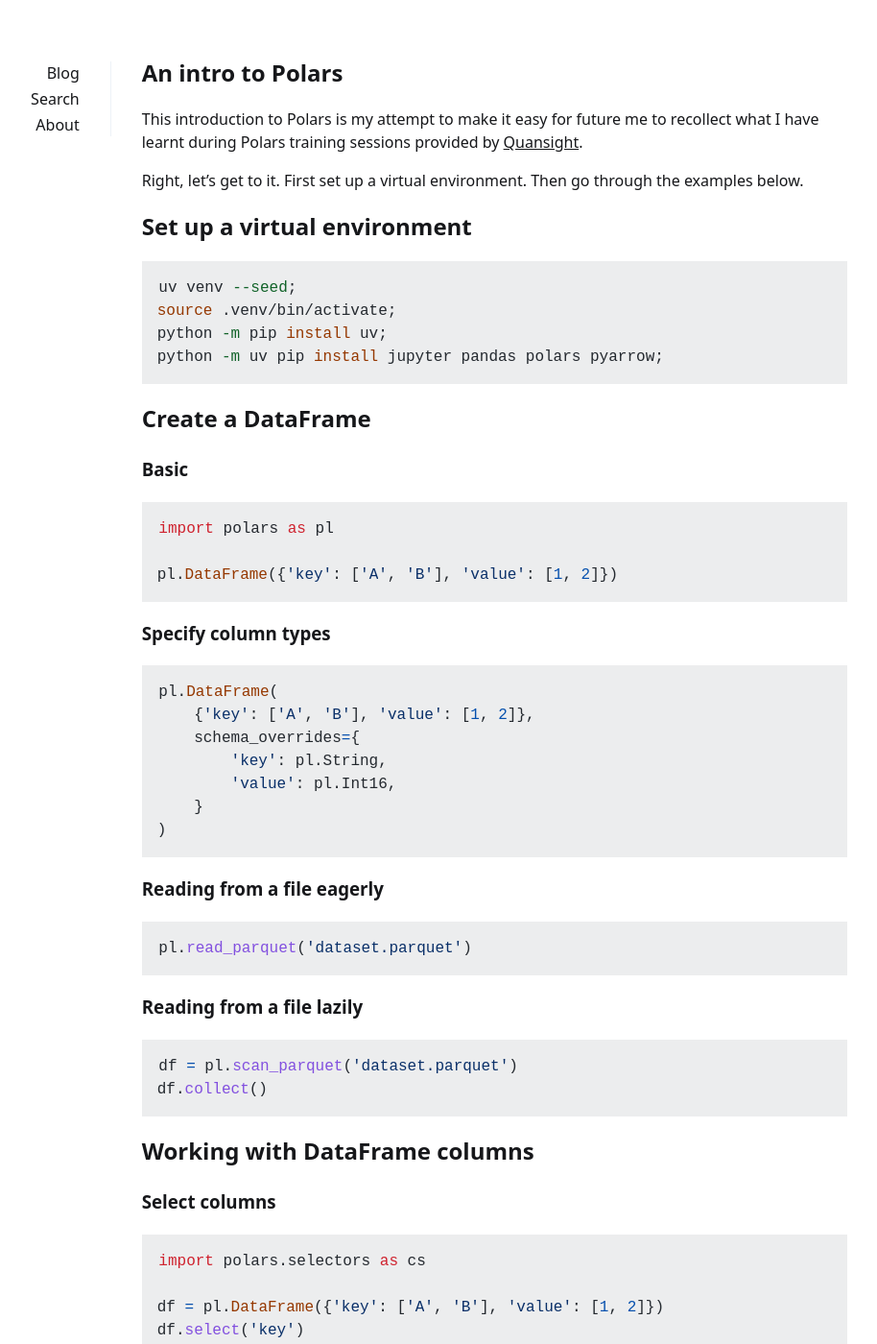
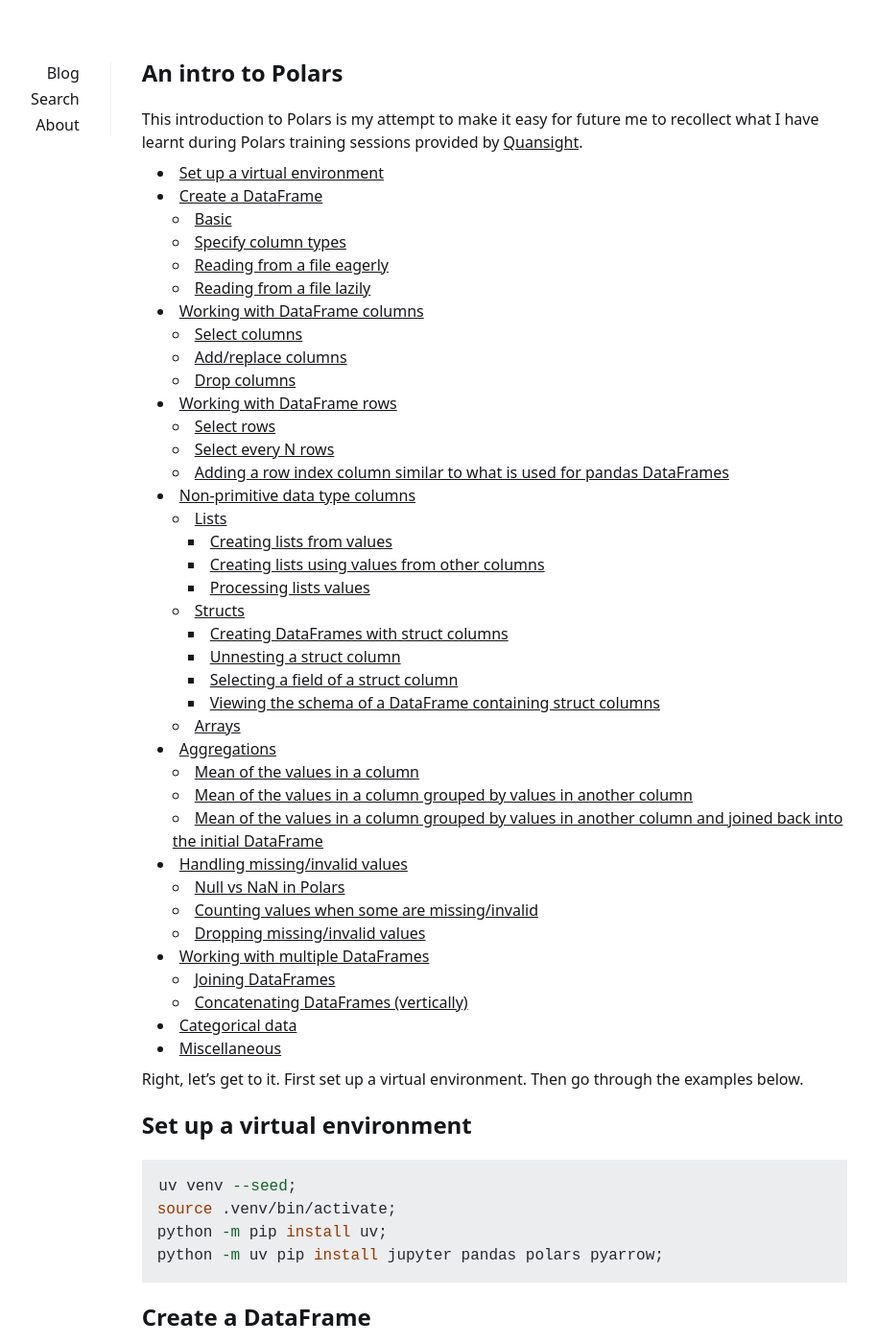
Before and after one commit to ovidiuparvu/ovidiuparvu.github.io, a Jekyll site: the page built from _posts/2025-03-29-an-intro-to-polars.md, in a window 1280 px wide and 1400 px high. Shown: the whole window at 96% size, without its empty margins (205-1119 px from the left). Built offline with Jekyll 4.4.1, drawn with Linux system fonts in a browser that asks for light colours.

Commit message:
Add post on how to generate ToC for md file

````diff
--- a/_posts/2025-03-29-an-intro-to-polars.md
+++ b/_posts/2025-03-29-an-intro-to-polars.md
@@ -6,6 +6,45 @@ tags: [polars,python,data,analysis]
 ---
 
 This introduction to Polars is my attempt to make it easy for future me to recollect what I have learnt during Polars training sessions provided by [Quansight](https://quansight.com/training).
+
+- [Set up a virtual environment](#set-up-a-virtual-environment)
+- [Create a DataFrame](#create-a-dataframe)
+  - [Basic](#basic)
+  - [Specify column types](#specify-column-types)
+  - [Reading from a file eagerly](#reading-from-a-file-eagerly)
+  - [Reading from a file lazily](#reading-from-a-file-lazily)
+- [Working with DataFrame columns](#working-with-dataframe-columns)
+  - [Select columns](#select-columns)
+  - [Add/replace columns](#addreplace-columns)
+  - [Drop columns](#drop-columns)
+- [Working with DataFrame rows](#working-with-dataframe-rows)
+  - [Select rows](#select-rows)
+  - [Select every N rows](#select-every-n-rows)
+  - [Adding a row index column similar to what is used for pandas DataFrames](#adding-a-row-index-column-similar-to-what-is-used-for-pandas-dataframes)
+- [Non-primitive data type columns](#non-primitive-data-type-columns)
+  - [Lists](#lists)
+    - [Creating lists from values](#creating-lists-from-values)
+    - [Creating lists using values from other columns](#creating-lists-using-values-from-other-columns)
+    - [Processing lists values](#processing-lists-values)
+  - [Structs](#structs)
+    - [Creating DataFrames with struct columns](#creating-dataframes-with-struct-columns)
+    - [Unnesting a struct column](#unnesting-a-struct-column)
+    - [Selecting a field of a struct column](#selecting-a-field-of-a-struct-column)
+    - [Viewing the schema of a DataFrame containing struct columns](#viewing-the-schema-of-a-dataframe-containing-struct-columns)
+  - [Arrays](#arrays)
+- [Aggregations](#aggregations)
+  - [Mean of the values in a column](#mean-of-the-values-in-a-column)
+  - [Mean of the values in a column grouped by values in another column](#mean-of-the-values-in-a-column-grouped-by-values-in-another-column)
+  - [Mean of the values in a column grouped by values in another column and joined back into the initial DataFrame](#mean-of-the-values-in-a-column-grouped-by-values-in-another-column-and-joined-back-into-the-initial-dataframe)
+- [Handling missing/invalid values](#handling-missinginvalid-values)
+  - [Null vs NaN in Polars](#null-vs-nan-in-polars)
+  - [Counting values when some are missing/invalid](#counting-values-when-some-are-missinginvalid)
+  - [Dropping missing/invalid values](#dropping-missinginvalid-values)
+- [Working with multiple DataFrames](#working-with-multiple-dataframes)
+  - [Joining DataFrames](#joining-dataframes)
+  - [Concatenating DataFrames (vertically)](#concatenating-dataframes-vertically)
+- [Categorical data](#categorical-data)
+- [Miscellaneous](#miscellaneous)
 
 Right, let's get to it. First set up a virtual environment. Then go through the examples below.
 
@@ -241,6 +280,10 @@ df2 = pl.DataFrame({'x': [9.1, 0.2], 'z': [13124.0, 559.3]})
 pl.concat([df1, df2], how='diagonal')
 ```
 
+## Categorical data
+
+
+
 ## Miscellaneous
 
 - Data is stored in a columnar (Arrow) format when using Polars.
````
Also changed, not shown: _posts/2025-04-10-create-toc-for-md-file.md (added, +37 -0 lines).
